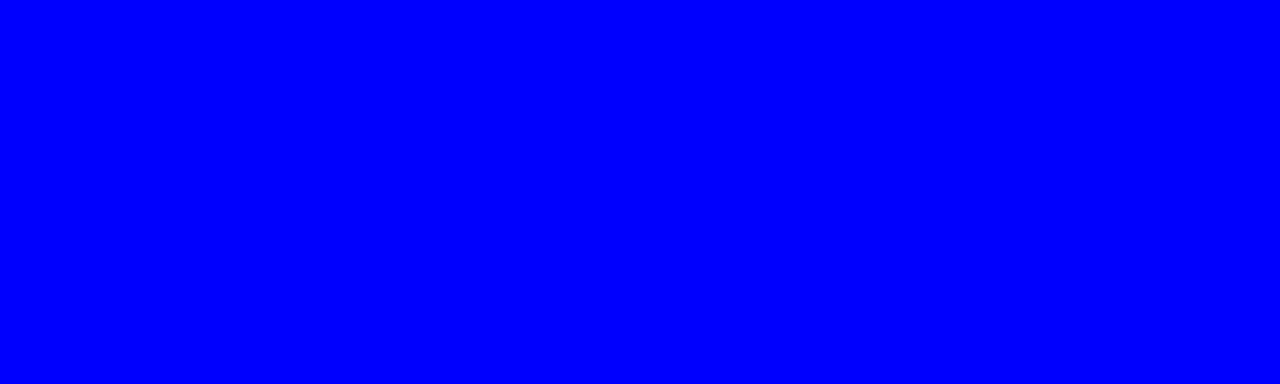
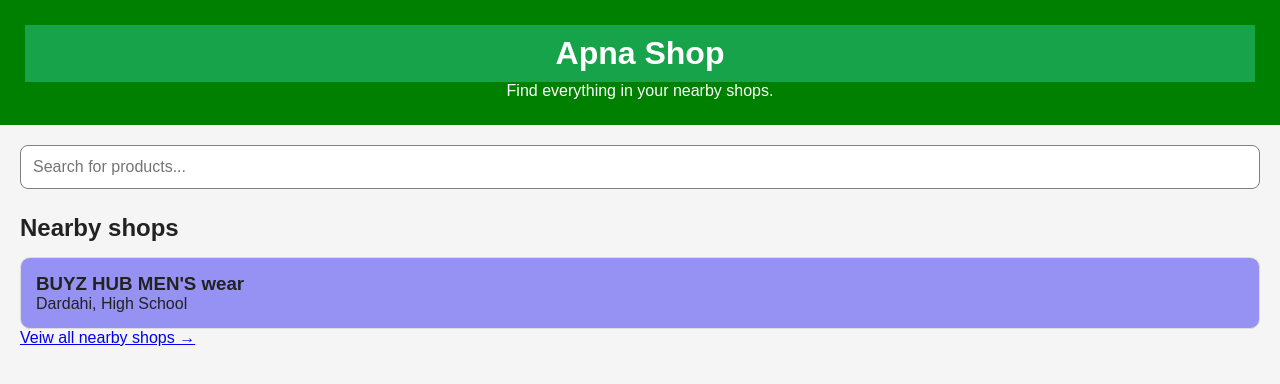
Before and after one commit to ankitbhai8424-del/Apna-Shop, a plain HTML site: page index.html in a window 1280 px wide. Drawn offline with Linux system fonts and the light colour scheme.

Commit message:
Update index.html

```diff
--- a/index.html
+++ b/index.html
@@ -3,24 +3,30 @@
 <head>
     <meta charset="UTF-8">
     <meta name="viewport" content="width=device-width, initial-scale=1.0">
+
     <title>Apna Shop</title>
 
-    <style>
-        body{
-            animation: change 5s infinite alternate;
-        }
-
-    @keyframes change{
-        from{
-            background-color: red;
-        }
-        to{
-            background-color: blue;
-        }
-    }
-    </style>
+    <link rel="stylesheet" href="style.css">
 </head>
 <body>
+    <header>
+        <h1>Apna Shop</h1>
+        <p>Find everything in your nearby shops.</p>
+    </header>
+    <main>
+        <input type="text" placeholder="Search for products...">
+        <h2>Nearby shops</h2>
 
+        <div class="shop-list">
+            <div class="shop-card">
+                <h3>BUYZ HUB MEN'S wear </h3>
+                <p>Dardahi, High School</p>
+            </div>
+            </div>
+
+        <a href="#">Veiw all nearby shops →</a>
+    </main>
+
+<script>src="scrpt.js"</script>
 </body>
 </html>
```
